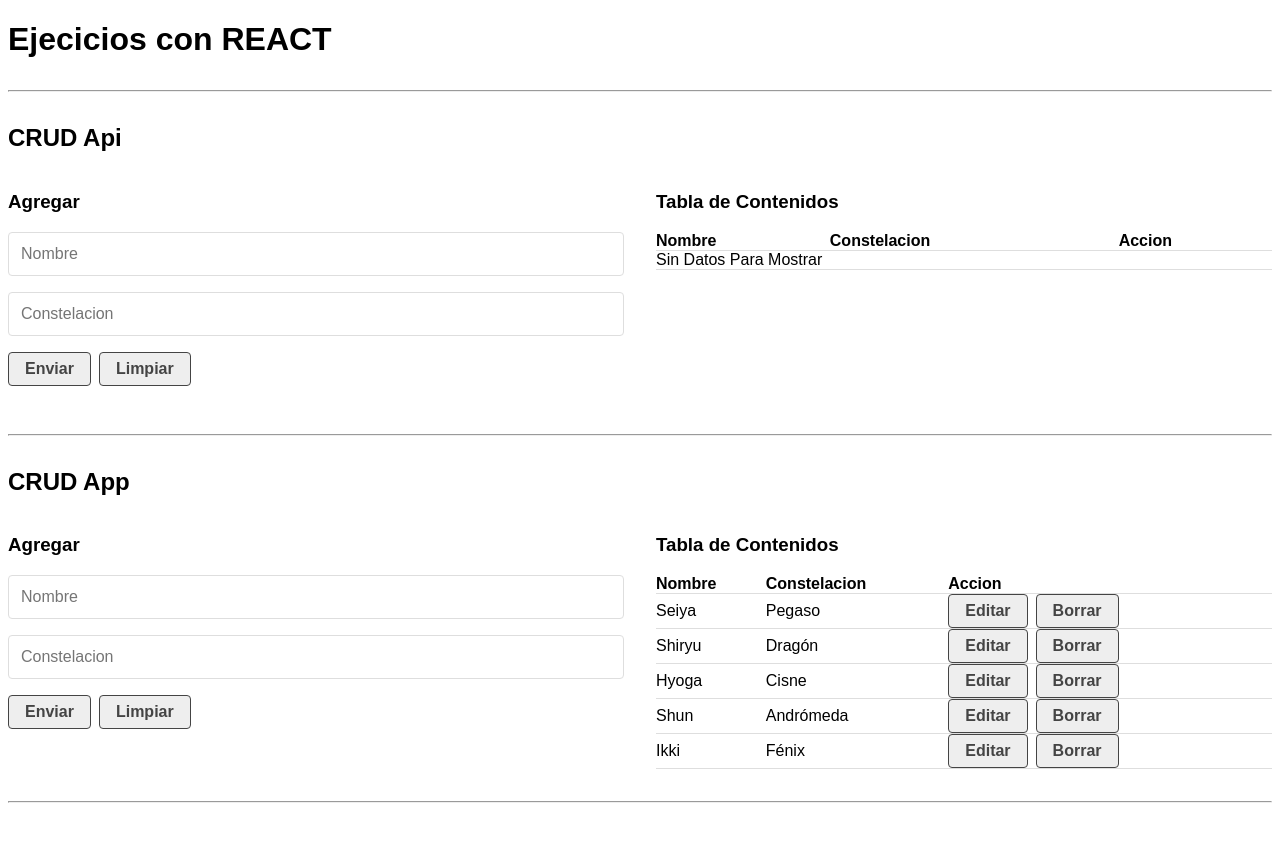
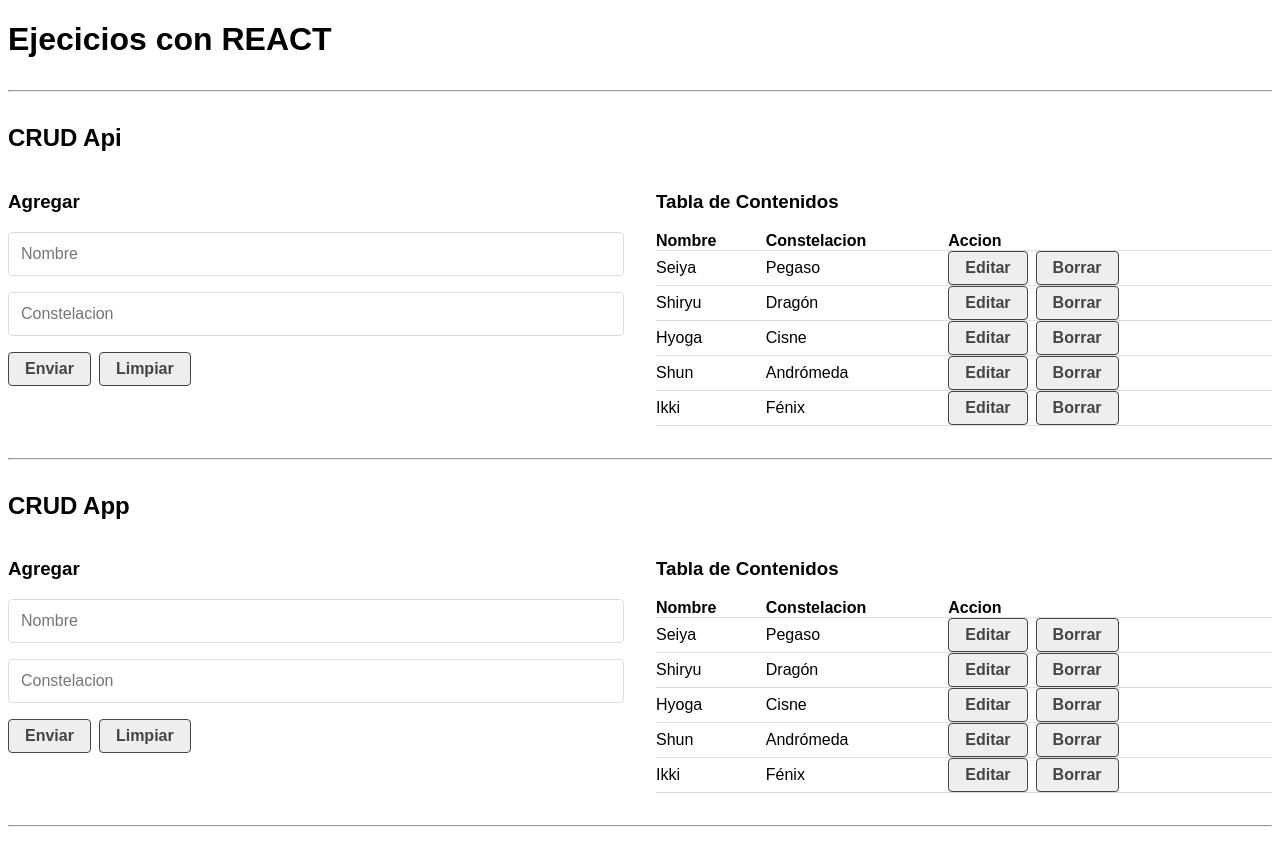
Before and after one commit to RodrigoLeite1073/Ejercicios-de-React-Basicos, a React (Vite) app: page / in a window 1280 px wide. Before the commit the page ends 835 px from the top, so only its background shows below. Built offline with nearby package versions, Linux system fonts and the light colour scheme; data requests are answered from the project's data file.

Commit message:
method get finished

```diff
--- a/src/components/CrudApi.jsx
+++ b/src/components/CrudApi.jsx
@@ -9,11 +9,14 @@ const CrudApi = () => {
 
   let api = helpHttp();
   let url = "http://localhost:3000/santos";
-
   useEffect(() => {
     api.get(url).then((res) => {
-      console.log("aqui");
       console.log(res);
+      if (!res.err) {
+        setDb(res);
+      } else {
+        setDb([]);
+      }
     });
   }, []);
 
--- a/src/helpers/helpHttp.js
+++ b/src/helpers/helpHttp.js
@@ -14,12 +14,10 @@ export const helpHttp = () => {
     options.body = JSON.stringify(options.body) || false;
     if (!options.body) delete options.body;
 
-    console.log(options);
-
     setTimeout(() => controller.abort(), 3000);
 
     return fetch(endpoint, options)
-      .then(() =>
+      .then((res) =>
         res.ok
           ? res.json()
           : Promise.reject({
```
